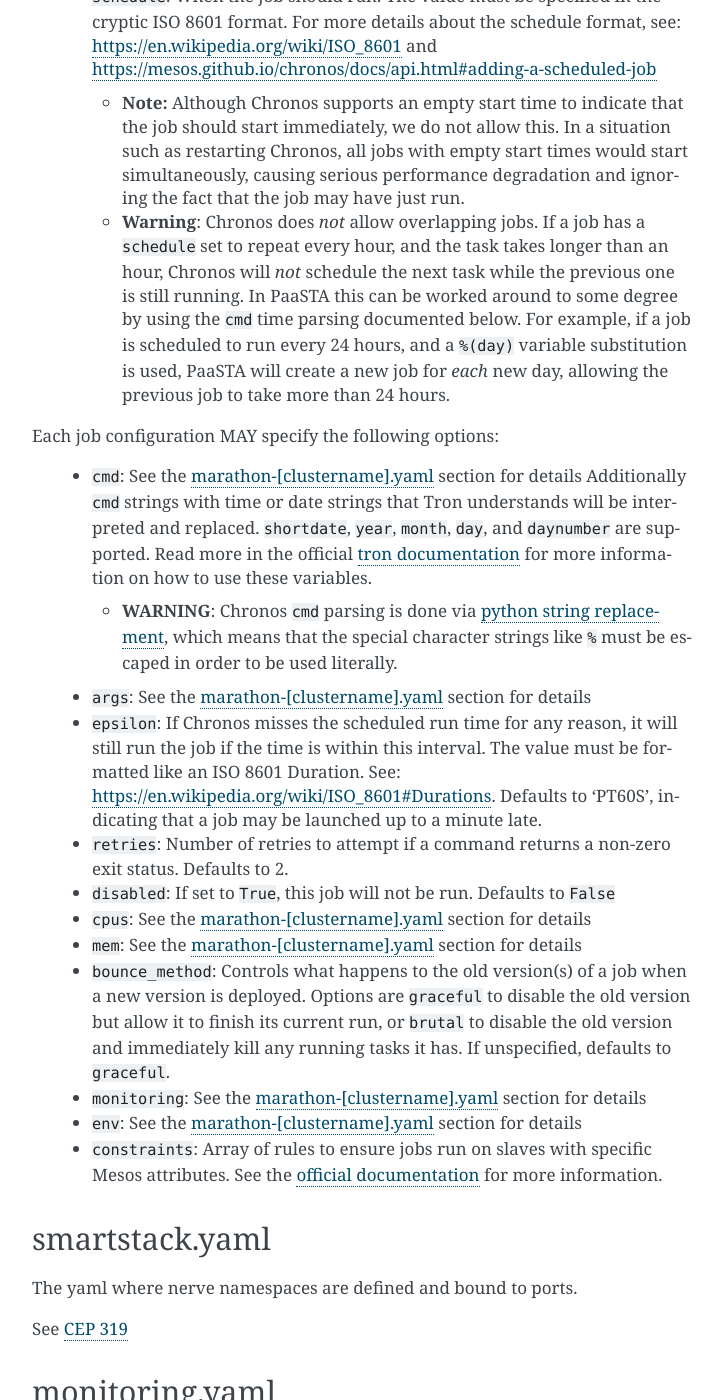
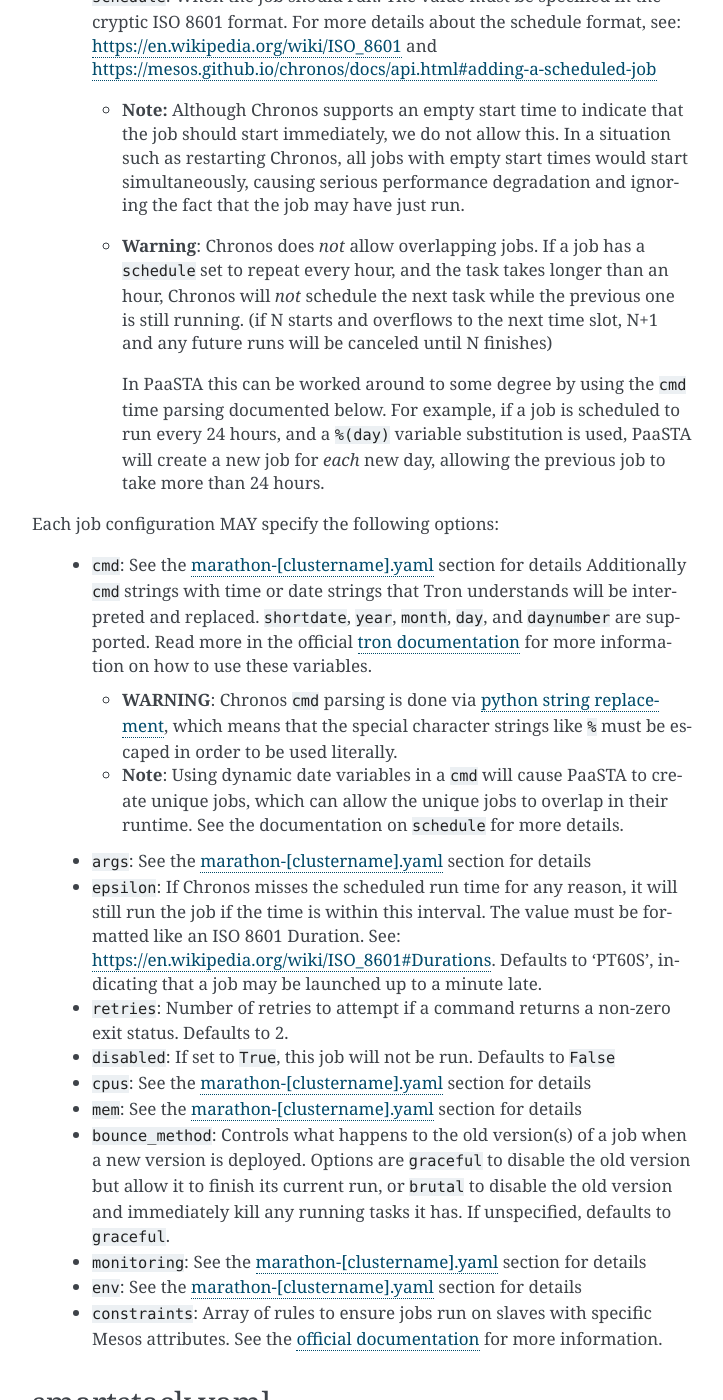
Before and after one commit to Yelp/paasta, a Sphinx documentation site: the page built from docs/source/yelpsoa_configs.rst, in a window 1280 px wide and 1400 px high, scrolled down 3542 px. Shown: the whole window, without its empty margins (388-1111 px from the left). Built offline with Sphinx 7.4.7, drawn with Linux system fonts in a browser that asks for light colours; pages that are not in the unit, such as notebooks, are missing from menus.

Commit message:
adjusted for review feedback

```diff
--- a/docs/source/yelpsoa_configs.rst
+++ b/docs/source/yelpsoa_configs.rst
@@ -173,7 +173,10 @@
     * **Warning**: Chronos does *not* allow overlapping jobs. If a job has a
       ``schedule`` set to repeat every hour, and the task takes longer than
       an hour, Chronos will *not* schedule the next task while the previous
-      one is still running. In PaaSTA this can be worked around to some degree
+      one is still running. (if N starts and overflows to the next time slot,
+      N+1 and any future runs will be canceled until N finishes)
+
+      In PaaSTA this can be worked around to some degree
       by using the ``cmd`` time parsing documented below. For example, if
       a job is scheduled to run every 24 hours, and a ``%(day)`` variable
       substitution is used, PaaSTA will create a new job for *each* new day,
@@ -194,6 +197,10 @@
       <https://docs.python.org/2/library/string.html#format-string-syntax>`_,
       which means that the special character strings like ``%`` must
       be escaped in order to be used literally.
+
+    * **Note**: Using dynamic date variables in a ``cmd`` will cause PaaSTA
+      to create unique jobs, which can allow the unique jobs to overlap
+      in their runtime. See the documentation on ``schedule`` for more details.
 
   * ``args``: See the `marathon-[clustername].yaml`_ section for details
 
```
